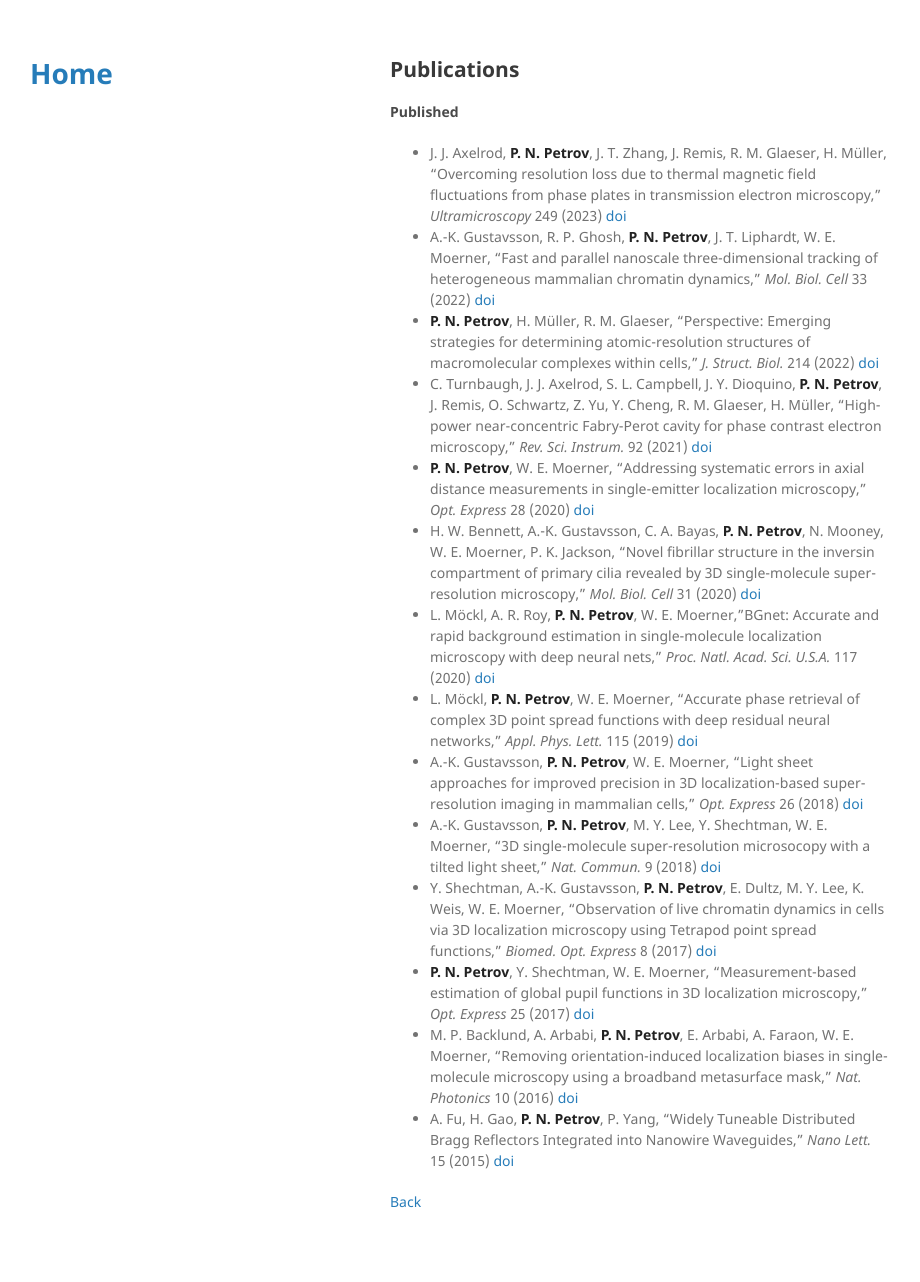
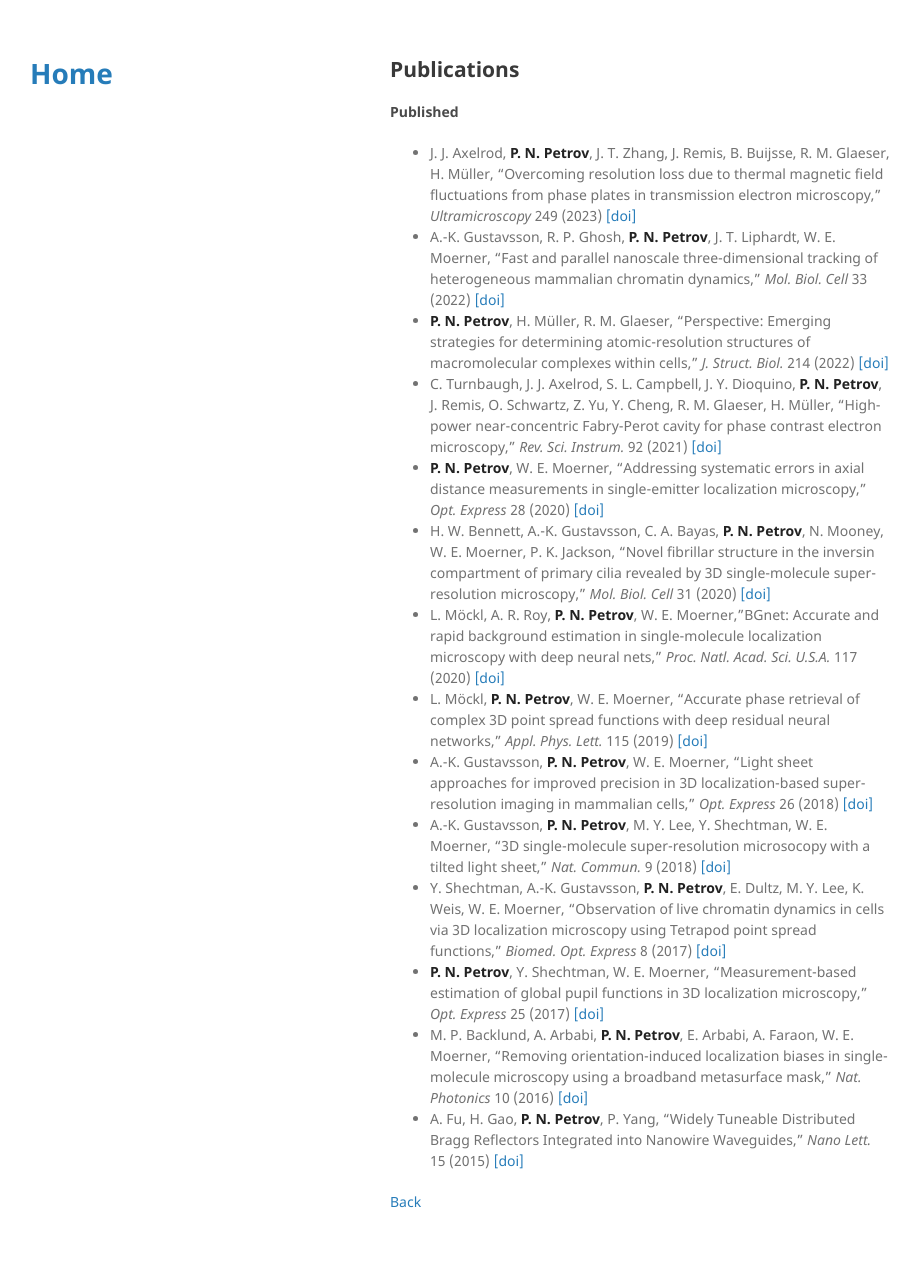
Before and after one commit to itspetar/itspetar.github.io, a Jekyll site: the page built from publications.md, in a window 1280 px wide. Shown: the whole page, without its empty margins (180-1100 px from the left). Built offline with Jekyll 4.4.1, drawn with Linux system fonts in a browser that asks for light colours; our own code applies the rules of GitHub Pages for plain Markdown files.

Commit message:
added cv

```diff
--- a/_layouts/default.html
+++ b/_layouts/default.html
@@ -24,6 +24,7 @@
         <p>{{ site.description | default: site.github.project_tagline }}</p>
 
         <p class="view">
+	<a href="{{'pdf/cv.pdf' | relative_url}}">CV</a><br>
         <a href="{{'publications.html' | relative_url}}">Publications</a><br>
         <a href="{{'talks.html' | relative_url}}">Talks</a>
         </p>
--- a/publications.md
+++ b/publications.md
@@ -6,19 +6,19 @@ layout: secondary
 
 #### Published
 
-* J. J. Axelrod, **P. N. Petrov**, J. T. Zhang, J. Remis, R. M. Glaeser, H. Müller, "Overcoming resolution loss due to thermal magnetic field fluctuations from phase plates in transmission electron microscopy," _Ultramicroscopy_ 249 (2023) <a href="https://doi.org/10.1016/j.ultramic.2023.113730" target="_blank">doi</a>
-* A.-K. Gustavsson, R. P. Ghosh, **P. N. Petrov**, J. T. Liphardt, W. E. Moerner, "Fast and parallel nanoscale three-dimensional tracking of heterogeneous mammalian chromatin dynamics," _Mol. Biol. Cell_ 33 (2022) <a href="https://doi.org/10.1091/mbc.E21-10-0514" target="_blank">doi</a>
-* **P. N. Petrov**, H. Müller, R. M. Glaeser, "Perspective: Emerging strategies for determining atomic-resolution structures of macromolecular complexes within cells," _J. Struct. Biol._ 214 (2022) <a href="https://doi.org/10.1016/j.jsb.2021.107827" target="_blank">doi</a>
-* C. Turnbaugh, J. J. Axelrod, S. L. Campbell, J. Y. Dioquino, **P. N. Petrov**, J. Remis, O. Schwartz, Z. Yu, Y. Cheng, R. M. Glaeser, H. Müller, "High-power near-concentric Fabry-Perot cavity for phase contrast electron microscopy," _Rev. Sci. Instrum._ 92 (2021) <a href="https://doi.org/10.1063/5.0045496" target="_blank">doi</a>
-* **P. N. Petrov**, W. E. Moerner, "Addressing systematic errors in axial distance measurements in single-emitter localization microscopy," _Opt. Express_ 28 (2020) <a href="https://doi.org/10.1364/OE.391496" target="_blank">doi</a>
-* H. W. Bennett, A.-K. Gustavsson, C. A. Bayas, **P. N. Petrov**, N. Mooney, W. E. Moerner, P. K. Jackson, "Novel fibrillar structure in the inversin compartment of primary cilia revealed by 3D single-molecule super-resolution microscopy," _Mol. Biol. Cell_ 31 (2020) <a href="https://doi.org/10.1091/mbc.E19-09-0499" target="_blank">doi</a>
-* L. Möckl, A. R. Roy, **P. N. Petrov**, W. E. Moerner,"BGnet: Accurate and rapid background estimation in single-molecule localization microscopy with deep neural nets," _Proc. Natl. Acad. Sci. U.S.A._ 117 (2020) <a href="https://doi.org/10.1073/pnas.1916219117" target="_blank">doi</a>
-* L. Möckl, **P. N. Petrov**, W. E. Moerner, "Accurate phase retrieval of complex 3D point spread functions with deep residual neural networks," _Appl. Phys. Lett._ 115 (2019) <a href="https://doi.org/10.1063/1.5125252" target="_blank">doi</a>
-* A.-K. Gustavsson, **P. N. Petrov**, W. E. Moerner, "Light sheet approaches for improved precision in 3D localization-based super-resolution imaging in mammalian cells," _Opt. Express_ 26 (2018) <a href="https://doi.org/10.1364/OE.26.013122" target="_blank">doi</a>
-* A.-K. Gustavsson, **P. N. Petrov**, M. Y. Lee, Y. Shechtman, W. E. Moerner, "3D single-molecule super-resolution microsocopy with a tilted light sheet," _Nat. Commun._ 9 (2018) <a href="https://doi.org/10.1038/s41467-017-02563-4" target="_blank">doi</a>
-* Y. Shechtman, A.-K. Gustavsson, **P. N. Petrov**, E. Dultz, M. Y. Lee, K. Weis, W. E. Moerner, "Observation of live chromatin dynamics in cells via 3D localization microscopy using Tetrapod point spread functions," _Biomed. Opt. Express_ 8 (2017) <a href="https://doi.org/10.1364/BOE.8.005735" target="_blank">doi</a>
-* **P. N. Petrov**, Y. Shechtman, W. E. Moerner, "Measurement-based estimation of global pupil functions in 3D localization microscopy," _Opt. Express_ 25 (2017) <a href="http://doi.org/10.1364/oe.25.007945" target="_blank">doi</a>
-* M. P. Backlund, A. Arbabi, **P. N. Petrov**, E. Arbabi, A. Faraon, W. E. Moerner, "Removing orientation-induced localization biases in single-molecule microscopy using a broadband metasurface mask," _Nat. Photonics_ 10 (2016) <a href="http://doi.org/10.1038/nphoton.2016.93" target="_blank">doi</a>
-* A. Fu, H. Gao, **P. N. Petrov**, P. Yang, "Widely Tuneable Distributed Bragg Reflectors Integrated into Nanowire Waveguides," _Nano Lett._ 15 (2015) <a href="http://doi.org/10.1021/acs.nanolett.5b02839" target="_blank">doi</a>
+* J. J. Axelrod, **P. N. Petrov**, J. T. Zhang, J. Remis, B. Buijsse, R. M. Glaeser, H. Müller, "Overcoming resolution loss due to thermal magnetic field fluctuations from phase plates in transmission electron microscopy," _Ultramicroscopy_ 249 (2023) <a href="https://doi.org/10.1016/j.ultramic.2023.113730" target="_blank">[doi]</a>
+* A.-K. Gustavsson, R. P. Ghosh, **P. N. Petrov**, J. T. Liphardt, W. E. Moerner, "Fast and parallel nanoscale three-dimensional tracking of heterogeneous mammalian chromatin dynamics," _Mol. Biol. Cell_ 33 (2022) <a href="https://doi.org/10.1091/mbc.E21-10-0514" target="_blank">[doi]</a>
+* **P. N. Petrov**, H. Müller, R. M. Glaeser, "Perspective: Emerging strategies for determining atomic-resolution structures of macromolecular complexes within cells," _J. Struct. Biol._ 214 (2022) <a href="https://doi.org/10.1016/j.jsb.2021.107827" target="_blank">[doi]</a>
+* C. Turnbaugh, J. J. Axelrod, S. L. Campbell, J. Y. Dioquino, **P. N. Petrov**, J. Remis, O. Schwartz, Z. Yu, Y. Cheng, R. M. Glaeser, H. Müller, "High-power near-concentric Fabry-Perot cavity for phase contrast electron microscopy," _Rev. Sci. Instrum._ 92 (2021) <a href="https://doi.org/10.1063/5.0045496" target="_blank">[doi]</a>
+* **P. N. Petrov**, W. E. Moerner, "Addressing systematic errors in axial distance measurements in single-emitter localization microscopy," _Opt. Express_ 28 (2020) <a href="https://doi.org/10.1364/OE.391496" target="_blank">[doi]</a>
+* H. W. Bennett, A.-K. Gustavsson, C. A. Bayas, **P. N. Petrov**, N. Mooney, W. E. Moerner, P. K. Jackson, "Novel fibrillar structure in the inversin compartment of primary cilia revealed by 3D single-molecule super-resolution microscopy," _Mol. Biol. Cell_ 31 (2020) <a href="https://doi.org/10.1091/mbc.E19-09-0499" target="_blank">[doi]</a>
+* L. Möckl, A. R. Roy, **P. N. Petrov**, W. E. Moerner,"BGnet: Accurate and rapid background estimation in single-molecule localization microscopy with deep neural nets," _Proc. Natl. Acad. Sci. U.S.A._ 117 (2020) <a href="https://doi.org/10.1073/pnas.1916219117" target="_blank">[doi]</a>
+* L. Möckl, **P. N. Petrov**, W. E. Moerner, "Accurate phase retrieval of complex 3D point spread functions with deep residual neural networks," _Appl. Phys. Lett._ 115 (2019) <a href="https://doi.org/10.1063/1.5125252" target="_blank">[doi]</a>
+* A.-K. Gustavsson, **P. N. Petrov**, W. E. Moerner, "Light sheet approaches for improved precision in 3D localization-based super-resolution imaging in mammalian cells," _Opt. Express_ 26 (2018) <a href="https://doi.org/10.1364/OE.26.013122" target="_blank">[doi]</a>
+* A.-K. Gustavsson, **P. N. Petrov**, M. Y. Lee, Y. Shechtman, W. E. Moerner, "3D single-molecule super-resolution microsocopy with a tilted light sheet," _Nat. Commun._ 9 (2018) <a href="https://doi.org/10.1038/s41467-017-02563-4" target="_blank">[doi]</a>
+* Y. Shechtman, A.-K. Gustavsson, **P. N. Petrov**, E. Dultz, M. Y. Lee, K. Weis, W. E. Moerner, "Observation of live chromatin dynamics in cells via 3D localization microscopy using Tetrapod point spread functions," _Biomed. Opt. Express_ 8 (2017) <a href="https://doi.org/10.1364/BOE.8.005735" target="_blank">[doi]</a>
+* **P. N. Petrov**, Y. Shechtman, W. E. Moerner, "Measurement-based estimation of global pupil functions in 3D localization microscopy," _Opt. Express_ 25 (2017) <a href="http://doi.org/10.1364/oe.25.007945" target="_blank">[doi]</a>
+* M. P. Backlund, A. Arbabi, **P. N. Petrov**, E. Arbabi, A. Faraon, W. E. Moerner, "Removing orientation-induced localization biases in single-molecule microscopy using a broadband metasurface mask," _Nat. Photonics_ 10 (2016) <a href="http://doi.org/10.1038/nphoton.2016.93" target="_blank">[doi]</a>
+* A. Fu, H. Gao, **P. N. Petrov**, P. Yang, "Widely Tuneable Distributed Bragg Reflectors Integrated into Nanowire Waveguides," _Nano Lett._ 15 (2015) <a href="http://doi.org/10.1021/acs.nanolett.5b02839" target="_blank">[doi]</a>
 
 [Back](./)
```
Also changed, not shown: index.md (+1 -1 lines), 1 other file.
